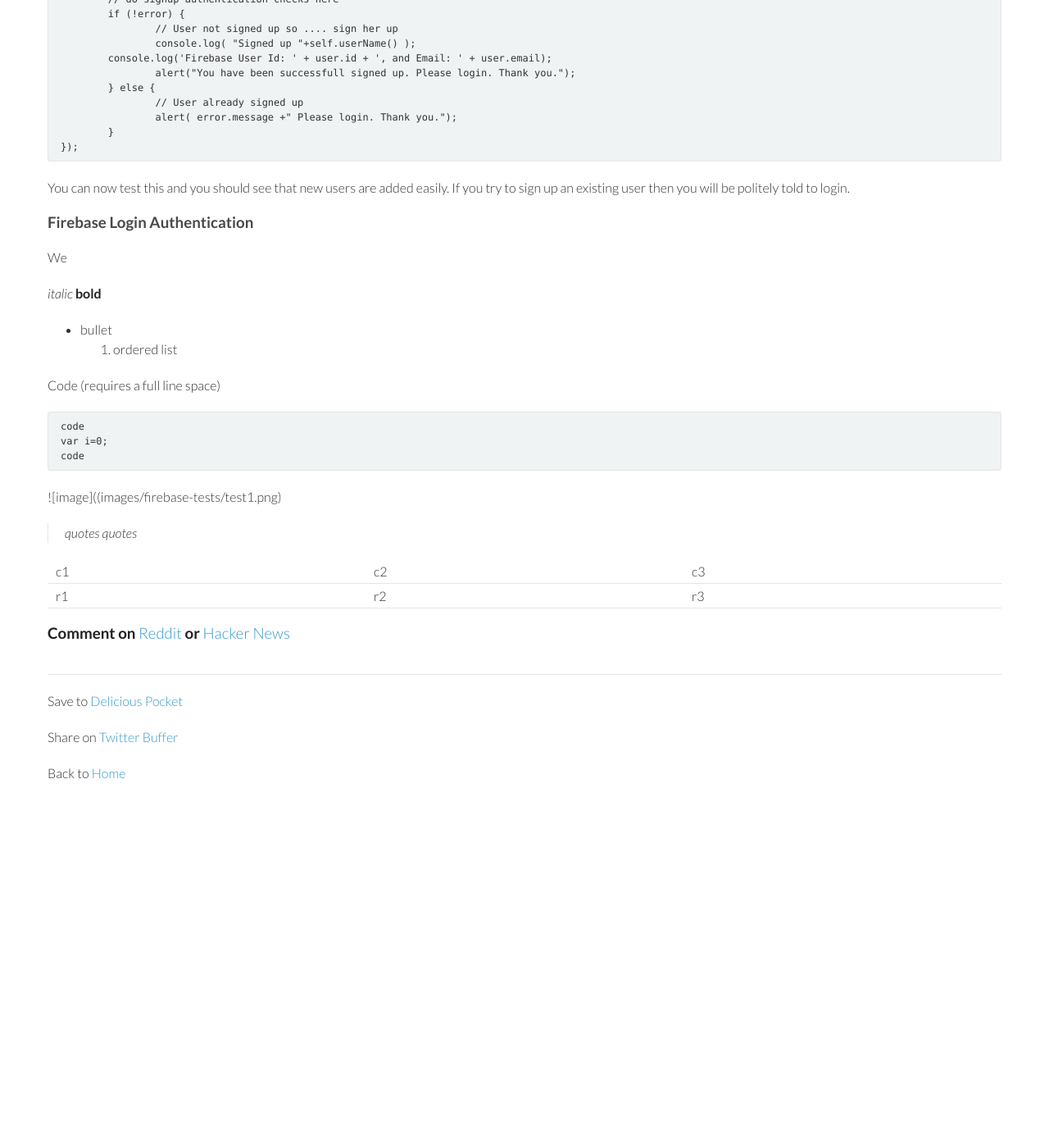
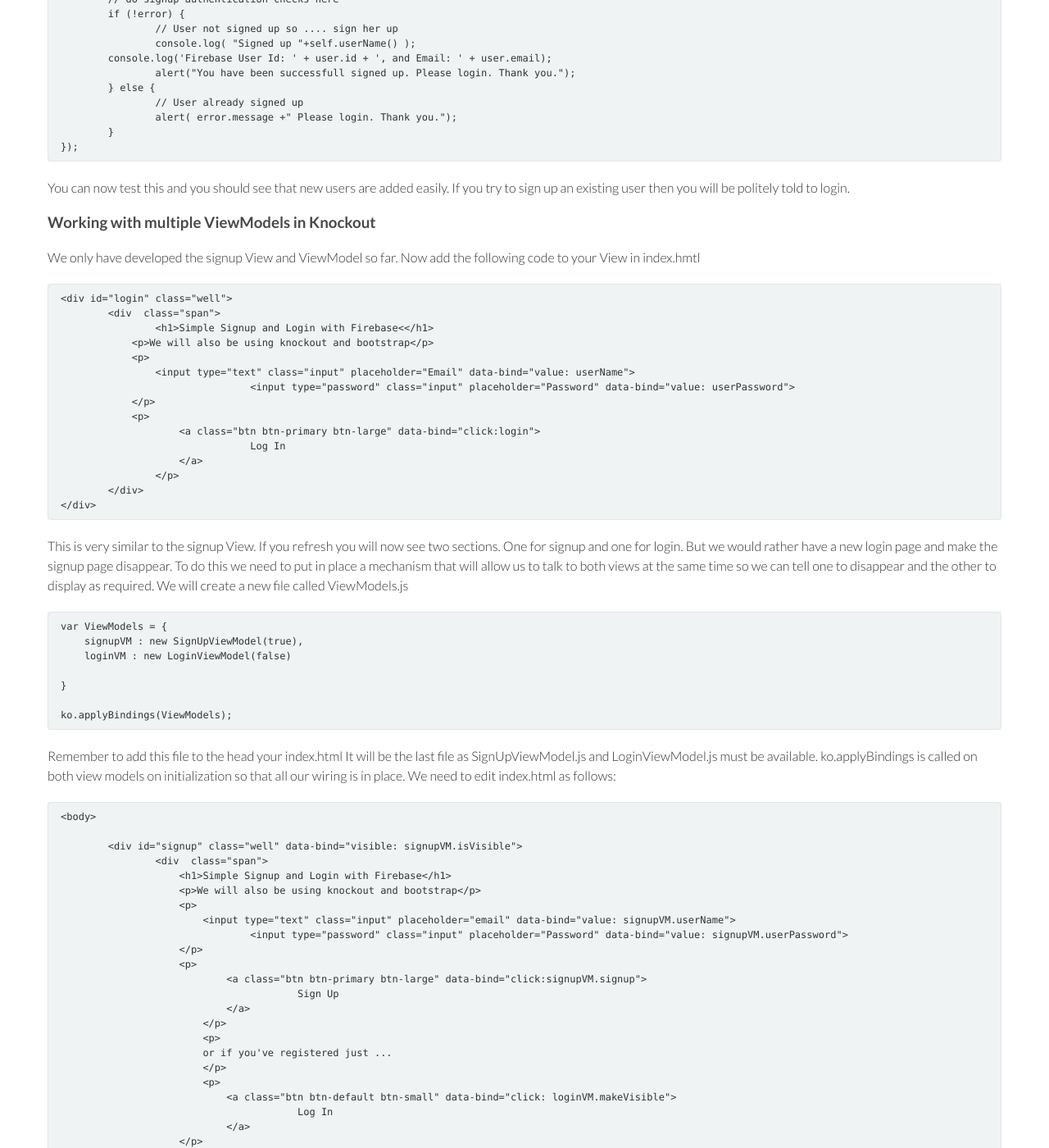
Before and after one commit to nigelkelly/nigelkelly.github.io, a Jekyll site: the page built from super-simple-signup-and-signin-with-firebase-and-knockout.md, in a window 1280 px wide and 1400 px high, scrolled down 1809 px. Shown: the whole window at 82% size. Built offline with Jekyll 4.4.1, drawn with Linux system fonts in a browser that asks for light colours; a script that is not in the unit is left out; comment, search, counter and statistics services are not loaded; before the commit the page ends 2842 px from its top, so only the background shows below that; some of the changed text lies outside the part shown.

Commit message:
auth post

```diff
--- a/2013-09-13-firebase.md
+++ b/super-simple-signup-and-signin-with-firebase-and-knockout.md
@@ -89,30 +89,138 @@
 
 You can now test this and you should see that new users are added easily. If you try to sign up an existing user then you will be politely told to login.
 
-### Firebase Login Authentication
+### Working with multiple ViewModels in Knockout
 
-We
+We only have developed the signup View and ViewModel so far. Now add the following code to your View in index.hmtl
+
+	<div id="login" class="well">
+		<div  class="span">
+		  	<h1>Simple Signup and Login with Firebase<</h1>
+		    <p>We will also be using knockout and bootstrap</p>
+		    <p>
+		    	<input type="text" class="input" placeholder="Email" data-bind="value: userName">
+		  			<input type="password" class="input" placeholder="Password" data-bind="value: userPassword">
+		    </p>
+		    <p>
+			    <a class="btn btn-primary btn-large" data-bind="click:login">
+					Log In
+			    </a>
+			</p>
+		</div>
+	</div>
 
 
+This is very similar to the signup View. If you refresh you will now see two sections. One for signup and one for login. But we would rather have a new login page and make the signup page disappear. To do this we need to put in place a mechanism that will allow us to talk to both views at the same time so we can tell one to disappear and the other to display as required. We will create a new file called ViewModels.js
 
-*italic*
-**bold**
-* bullet
-1. ordered list
+	var ViewModels = {
+	    signupVM : new SignUpViewModel(true),
+	    loginVM : new LoginViewModel(false)
 
-Code (requires a full line space)
+	}
 
-    code
-    var i=0;
-	code
+	ko.applyBindings(ViewModels);
 
-![image]((images/firebase-tests/test1.png)
+Remember to add this file to the head your index.html It will be the last file as SignUpViewModel.js and LoginViewModel.js must be available. ko.applyBindings is called on both view models on initialization so that all our wiring is in place. We need to edit index.html as follows:
 
-> quotes
-> quotes
+	<body>
 
-|c1|c2|c3|
-|r1|r2|r3|
+		<div id="signup" class="well" data-bind="visible: signupVM.isVisible">
+			<div  class="span">
+			    <h1>Simple Signup and Login with Firebase</h1>
+			    <p>We will also be using knockout and bootstrap</p>
+			    <p>
+			    	<input type="text" class="input" placeholder="email" data-bind="value: signupVM.userName">
+			  		<input type="password" class="input" placeholder="Password" data-bind="value: signupVM.userPassword">
+			    </p>
+			    <p>
+				    <a class="btn btn-primary btn-large" data-bind="click:signupVM.signup">
+						Sign Up
+				    </a>
+				</p>
+				<p>
+				or if you've registered just ...
+				</p>
+				<p>
+				    <a class="btn btn-default btn-small" data-bind="click: loginVM.makeVisible">
+						Log In
+				    </a>
+			    </p>
+		    </div>
+		</div>
+
+		<div id="login" class="well" data-bind="visible: loginVM.isVisible">
+			<div class="span">
+			  	<h1>Simple Signup and Login with Firebase<</h1>
+			    <p>We will also be using knockout and bootstrap</p>
+			    <p>
+			    	<input type="text" class="input" placeholder="Email" data-bind="value: loginVM.userName">
+			  			<input type="password" class="input" placeholder="Password" data-bind="value: loginVM.userPassword">
+			    </p>
+			    <p>
+				    <a class="btn btn-primary btn-large" data-bind="click:loginVM.login">
+						Log In
+				    </a>
+				</p>
+			</div>
+		</div>
 
 
+	</body>
+
+The main thing to note is how we make explicit references to each ViemModel in the html. For example, on clicking the signup button we explicitly call signupVM.signup instead of just signup. We need to specify the ViewModel so we can access its particular functions and properties. The important thing is that we can now make a call to the login ViewModel from the signup View. The function loginVM.makeVisible is called when we click the login button in the sigup view. Let us now look at the code in login.makeVisible
+
+	self.makeVisible = function() {
+		self.isVisible(true);
+		ViewModels.signupVM.isVisible(false);
+	}
+
+The function is telling the LoginViewModel to make itself visible and the SignupViewModel to disappear. The only problem is that when we try to login our authentication is broken.
+
+### Creating an Authentication Module
+
+Let us add an authClient object to handle login authentication and add some login handling.
+
+	var LoginViewModel = function(makeLoginViewVisible) {
+
+		var firebaseRoot = new Firebase("https://flat-tasks.firebaseio.com");
+
+		var authClient = new FirebaseSimpleLogin(firebaseRoot, function(error, user) {
+		 	// Login auth handling callback
+			if (error) {
+		    	// an error occurred while attempting login
+		    	console.log(error);
+				alert("User name or password is not correct. Please try again.");
+		  	} else if (user) {
+		    	// user authenticated with Firebase
+		    	console.log('Logging In User ID: ' + user.id + ', Provider: ' + user.email);
+		    	alert("Create a new AppViewModel for your app")
+		  	} else {
+		    	// user is logged out
+				console.log("User logged out");
+		  	}
+		});
+
+		.
+		.
+		.
+
+	}
+
+
+Now we you go to login you will get an alert box saying *Create a new AppViewModel for your app*. Well now it is time for you to create a new killer app or maybe a hosted task list for you and your team. The next step is to go to ViewModels.js and add in AppViewModel.js
+
+	var ViewModels = {
+	    signupVM : new SignUpViewModel(true),
+	    loginVM : new LoginViewModel(false),
+		appVM: new AppViewModel(false)
+
+	}
+
+	ko.applyBindings(ViewModels);
+
+
+Now get hacking on AppViewModel.js
+
+The World is your oyster.
+
 ###**Comment on [Reddit](http://www.reddit.com/r/javascript/comments/1lsb5q/the_dark_side_of_firebase_syncing_test_procedure/) or [Hacker News](https://news.ycombinator.com/item?id=6334385)**
```
Also changed, not shown: index.md (+1 -1 lines).
